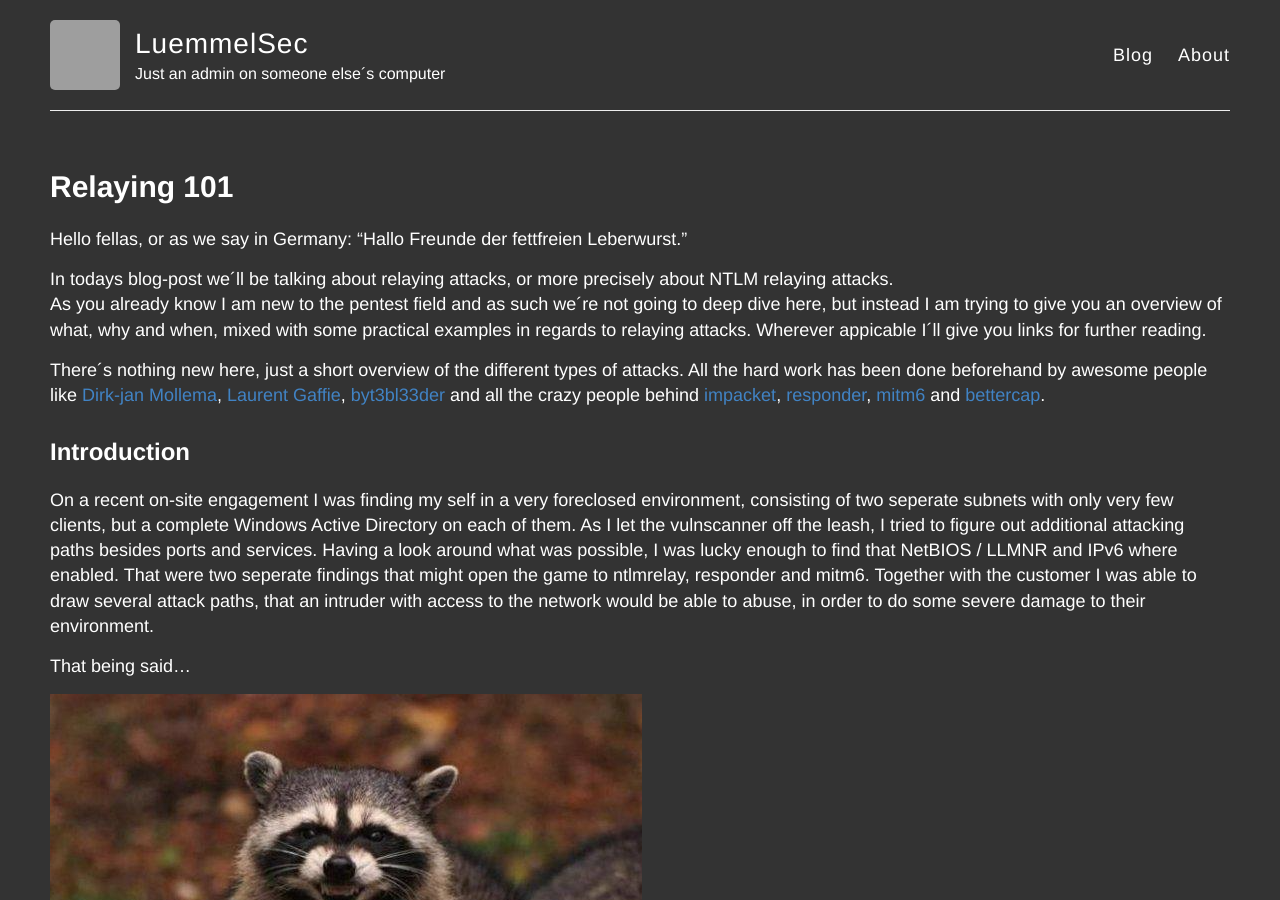
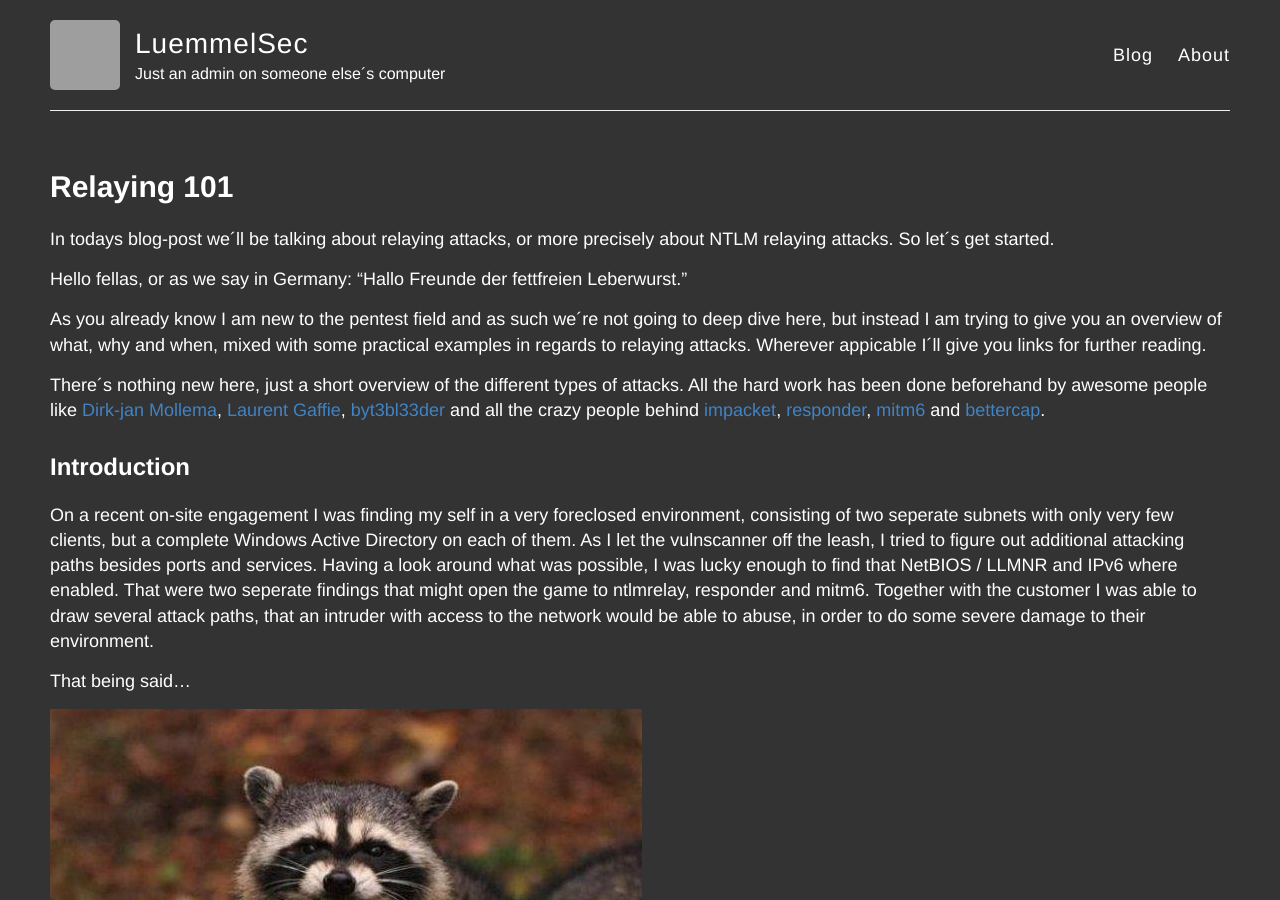
Before and after one commit to LuemmelSec/LuemmelSec.github.io, a Jekyll site: the page built from _posts/2021-02-02-Relaying-101.md, in a window 1280 px wide and 900 px high. Built offline with Jekyll 4.4.1, drawn with Linux system fonts in a browser that asks for light colours; grey boxes are pictures that could not be loaded.

Commit message:
Update 2021-02-02-Relaying-101.md

```diff
--- a/_posts/2021-02-02-Relaying-101.md
+++ b/_posts/2021-02-02-Relaying-101.md
@@ -3,9 +3,10 @@ layout: post
 title: Relaying 101
 ---
 
+In todays blog-post we´ll be talking about relaying attacks, or more precisely about NTLM relaying attacks. So let´s get started.
+
 Hello fellas, or as we say in Germany: "Hallo Freunde der fettfreien Leberwurst."
 
-In todays blog-post we´ll be talking about relaying attacks, or more precisely about NTLM relaying attacks.
 As you already know I am new to the pentest field and as such we´re not going to deep dive here, but instead I am trying to give you an overview of what, why and when, mixed with some practical examples in regards to relaying attacks. Wherever appicable I´ll give you links for further reading.
 
 There´s nothing new here, just a short overview of the different types of attacks. All the hard work has been done beforehand by awesome people like [Dirk-jan Mollema](https://twitter.com/_dirkjan), [Laurent Gaffie](https://g-laurent.blogspot.com), [byt3bl33der](https://twitter.com/byt3bl33d3r) and all the crazy people behind [impacket](https://github.com/SecureAuthCorp/impacket), [responder](https://github.com/lgandx/Responder), [mitm6](https://github.com/fox-it/mitm6) and [bettercap](https://github.com/bettercap/bettercap).
```
